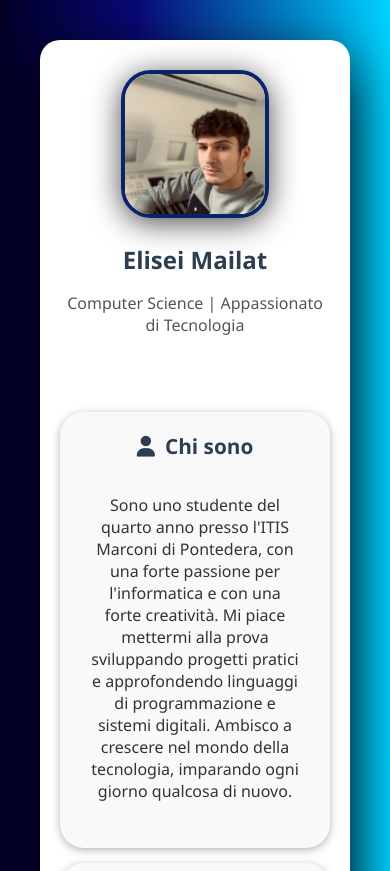
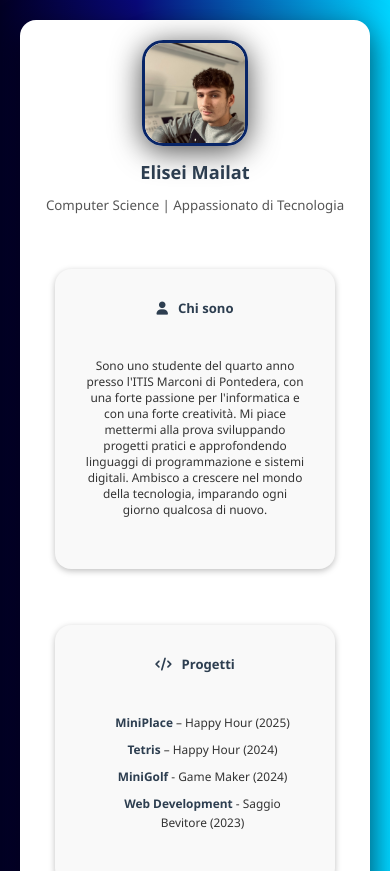
Before and after one commit to DevZexal/EliseiMailat-dev, a plain HTML site: page index.html in a window 390 px wide. Shown: the top 871 px of the page. Drawn offline with Linux system fonts and the light colour scheme.

Commit message:
Fixed style issues

```diff
--- a/style.css
+++ b/style.css
@@ -165,39 +165,60 @@ section h2 {
 }
 
 @media screen and (max-width: 768px) {
-
     body {
-        padding: 40px;
+        padding: 20px;
+        font-size: 14px;
     }
 
     .container {
-        padding: 30px 20px;
-        border-radius: 20px;
+        padding: 20px 15px;
+        border-radius: 16px;
+        box-shadow: 0 10px 30px rgba(0, 0, 0, 0.6);
+        max-width: 95%;
+    }
+
+    .profile {
+        margin-bottom: 2px;
     }
 
     .profile img {
-        width: 140px;
-        height: 140px;
+        width: 100px;
+        height: 100px;
+        border-radius: 20%;
+        border: 3px solid #082567;
     }
 
     .profile h1 {
-        font-size: 1.5em;
+        font-size: 1.3em;
+        margin-top: 10px;
     }
 
     .profile p {
-        font-size: 1em;
+        font-size: 0.95em;
+        margin-top: 4px;
     }
 
     .sections-grid {
-        grid-template-columns: 1fr;
-        gap: 15px;
+        display: flex;
+        flex-direction: column;
+        gap: 16px;
     }
 
     section {
+        margin: 20px;
+        padding: 30px;
         height: auto;
-        padding: 20px;
-        box-shadow: 0 2px 8px rgba(0, 0, 0, 0.3);
+        font-size: 0.85em;
+        border-radius: 16px;
+        box-shadow: 0 2px 6px rgba(0, 0, 0, 0.25);
         transition: none;
+    }
+
+    section h2 {
+        font-size: 1.1em;
+        margin-bottom: 10px;
+        justify-content: center;
+        text-align: center;
     }
 
     section:hover {
@@ -205,21 +226,28 @@ section h2 {
         background-color: #f9f9f9;
     }
 
-    section h2 {
-        font-size: 1.3em;
-        justify-content: center;
-        text-align: center;
-    }
-
     section:hover h2 {
         transform: none;
     }
 
     section .content {
-        opacity: 1;
-        visibility: visible;
-        max-height: none;
-        padding: 10px;
-        transition: none;
+        opacity: 1 !important;
+        visibility: visible !important;
+        max-height: none !important;
+        padding: 10px 0;
+        transition: none !important;
+    }
+
+    ul {
+        padding-left: 15px;
+    }
+
+    li {
+        margin-bottom: 8px;
+    }
+
+    footer {
+        margin-top: 30px;
+        font-size: 0.8em;
     }
 }
```
